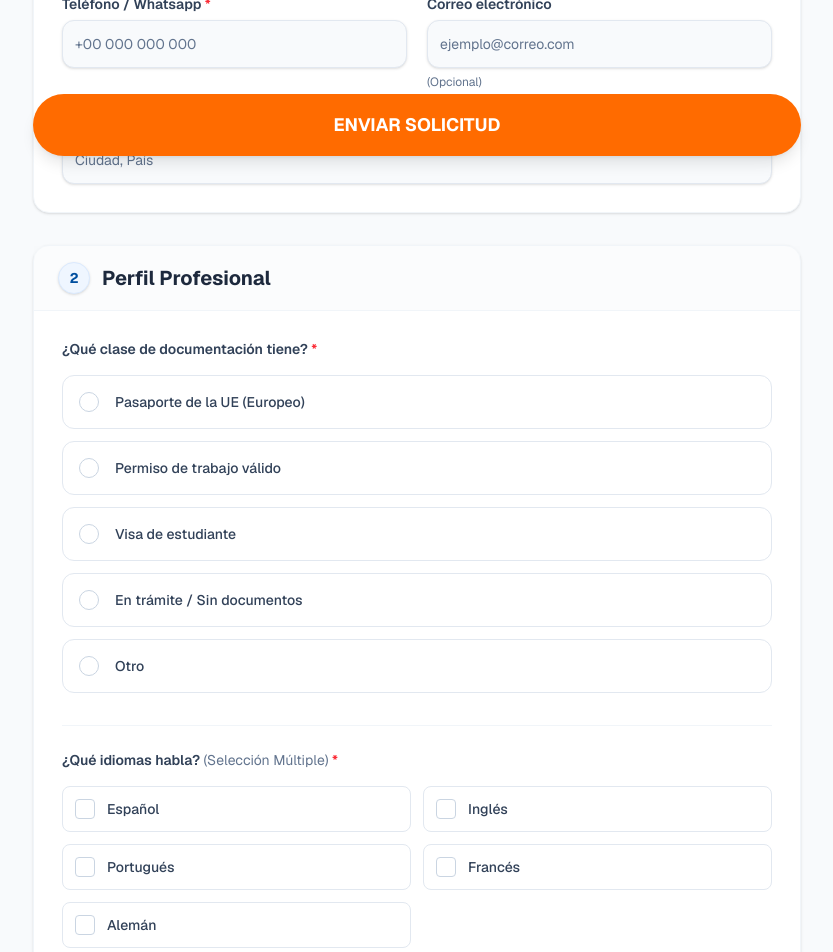
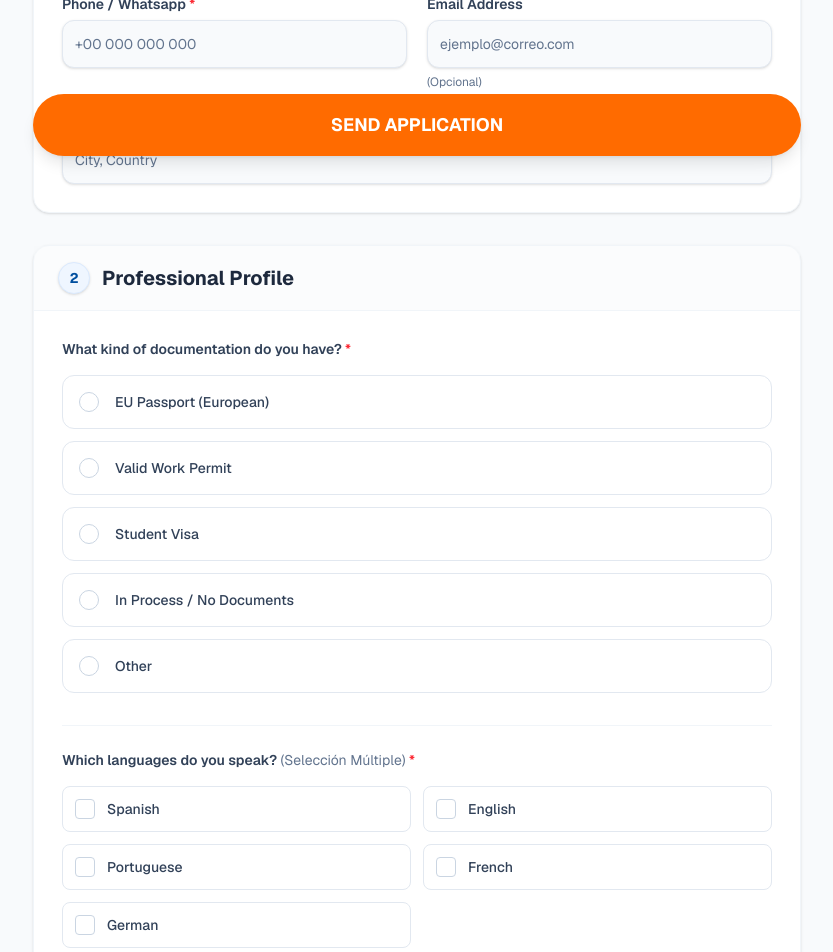
Before and after one commit to viathevalter/MCS-Contratacao, a Next.js app in the folder apps/landing/: page /en/vagas in a window 1280 px wide. Shown: the part 620-1572 px from the top of the page, without its empty margins (223-1056 px from the left). Built offline with nearby package versions, Linux system fonts and the light colour scheme; no server answers.

Commit message:
feat: Implementa internacionalização e a página de candidatura com suporte a múltiplos idiomas e seletor de linguagem.

```diff
--- a/apps/landing/app/[locale]/candidatar/page.tsx
+++ b/apps/landing/app/[locale]/candidatar/page.tsx
@@ -11,12 +11,13 @@ import { Input } from '../../../components/ui/Input';
 import { Card } from '../../../components/ui/Card';
 
 // Constants for form options
-const DOCUMENTATION_OPTIONS = [
-    "Pasaporte de la UE (Europeo)",
-    "Permiso de trabajo válido",
-    "Visa de estudiante",
-    "En trámite / Sin documentos",
-    "Otro"
+// Mapping for options to support translation while keeping DB values consistent
+const DOCUMENTATION_MAP = [
+    { value: "Pasaporte de la UE (Europeo)", key: "passport_ue" },
+    { value: "Permiso de trabajo válido", key: "work_permit" },
+    { value: "Visa de estudiante", key: "student_visa" },
+    { value: "En trámite / Sin documentos", key: "processing" },
+    { value: "Otro", key: "other" }
 ];
 
 const OFFER_OPTIONS = [
@@ -34,12 +35,12 @@ const OFFER_OPTIONS = [
     "Otro"
 ];
 
-const LANGUAGE_OPTIONS = [
-    "Español",
-    "Inglés",
-    "Portugués",
-    "Francés",
-    "Alemán"
+const LANGUAGE_MAP = [
+    { value: "Español", key: "spanish" },
+    { value: "Inglés", key: "english" },
+    { value: "Portugués", key: "portuguese" },
+    { value: "Francés", key: "french" },
+    { value: "Alemán", key: "german" }
 ];
 
 interface FormState {
@@ -348,10 +349,10 @@ export default function CandidateForm() {
                             <div>
                                 <label className="block text-sm font-semibold text-slate-700 mb-4">{t('documentationLabel')} <span className="text-red-500">*</span></label>
                                 <div className="space-y-3">
-                                    {DOCUMENTATION_OPTIONS.map((opt) => {
-                                        const isSelected = formData.documentation === opt;
+                                    {DOCUMENTATION_MAP.map((opt) => {
+                                        const isSelected = formData.documentation === opt.value;
                                         return (
-                                            <label key={opt}
+                                            <label key={opt.value}
                                                 className={`flex items-center p-4 border rounded-xl cursor-pointer transition-all duration-200 group
                             ${isSelected
                                                         ? 'bg-blue-50 border-[#004F9F] ring-1 ring-[#004F9F] shadow-sm'
@@ -362,7 +363,7 @@ export default function CandidateForm() {
                                                 <input
                                                     type="radio"
                                                     name="documentation"
-                                                    value={opt}
+                                                    value={opt.value}
                                                     checked={isSelected}
                                                     onChange={handleInputChange}
                                                     className="hidden"
@@ -372,7 +373,7 @@ export default function CandidateForm() {
                         `}>
                                                     {isSelected && <div className="w-2 h-2 rounded-full bg-white" />}
                                                 </div>
-                                                <span className={`text-sm font-medium ${isSelected ? 'text-[#002244]' : 'text-slate-700'}`}>{opt}</span>
+                                                <span className={`text-sm font-medium ${isSelected ? 'text-[#002244]' : 'text-slate-700'}`}>{t(`options.docs.${opt.key}`)}</span>
                                             </label>
                                         );
                                     })}
@@ -393,10 +394,10 @@ export default function CandidateForm() {
                             <div className="border-t border-slate-100 pt-6">
                                 <label className="block text-sm font-semibold text-slate-700 mb-4">{t('languagesLabel')} <span className="text-slate-500 font-normal">(Selección Múltiple)</span> <span className="text-red-500">*</span></label>
                                 <div className="grid grid-cols-1 sm:grid-cols-2 gap-3">
-                                    {LANGUAGE_OPTIONS.map((lang) => {
-                                        const isSelected = formData.languages.has(lang);
+                                    {LANGUAGE_MAP.map((lang) => {
+                                        const isSelected = formData.languages.has(lang.value);
                                         return (
-                                            <label key={lang}
+                                            <label key={lang.value}
                                                 className={`flex items-center p-3 border rounded-lg cursor-pointer transition-all duration-200 select-none
                             ${isSelected
                                                         ? 'bg-blue-50 border-[#004F9F] text-[#002244] shadow-sm'
@@ -407,7 +408,7 @@ export default function CandidateForm() {
                                                 <input
                                                     type="checkbox"
                                                     checked={isSelected}
-                                                    onChange={() => handleCheckboxChange(lang)}
+                                                    onChange={() => handleCheckboxChange(lang.value)}
                                                     className="hidden"
                                                 />
                                                 <div className={`w-5 h-5 rounded border flex items-center justify-center mr-3 transition-colors flex-shrink-0
@@ -417,7 +418,7 @@ export default function CandidateForm() {
                                                         <svg className="w-3.5 h-3.5" fill="none" stroke="currentColor" viewBox="0 0 24 24"><path strokeLinecap="round" strokeLinejoin="round" strokeWidth="3" d="M5 13l4 4L19 7" /></svg>
                                                     )}
                                                 </div>
-                                                <span className="text-sm font-medium">{lang}</span>
+                                                <span className="text-sm font-medium">{t(`options.languages.${lang.key}`)}</span>
                                             </label>
                                         );
                                     })}
--- a/apps/landing/components/LanguageSelector.tsx
+++ b/apps/landing/components/LanguageSelector.tsx
@@ -28,6 +28,7 @@ export default function LanguageSelector() {
                 disabled={isPending}
             >
                 <option value="es">🇪🇸 ES</option>
+                <option value="en">🇺🇸 EN</option>
                 <option value="pt">🇵🇹 PT</option>
                 <option value="it">🇮🇹 IT</option>
                 <option value="fr">🇫🇷 FR</option>
--- a/apps/landing/i18n.ts
+++ b/apps/landing/i18n.ts
@@ -2,7 +2,7 @@ import { getRequestConfig } from 'next-intl/server';
 
 export default getRequestConfig(async ({ requestLocale }) => {
     let locale = await requestLocale;
-    if (!locale || !['es', 'pt', 'it', 'fr'].includes(locale)) locale = 'es';
+    if (!locale || !['es', 'pt', 'it', 'fr', 'en'].includes(locale)) locale = 'es';
 
     return {
         locale,
--- /dev/null
+++ b/apps/landing/messages/en.json
@@ -0,0 +1,59 @@
+{
+    "Index": {
+        "title": "NO ONE CONNECTS YOU WITH INDUSTRIAL TALENT LIKE WE DO",
+        "subtitle": "At Wolter's Contratação, we specialize in recruiting and supplying skilled labor, connecting companies with trained professionals for industrial projects."
+    },
+    "CandidateForm": {
+        "title": "Job Offers",
+        "subtitle": "Work opportunities in the European Union. Complete the form to start your application process.",
+        "personalData": "Personal Data",
+        "nameLabel": "Full Name",
+        "namePlaceholder": "Your first and last name",
+        "phoneLabel": "Phone / Whatsapp",
+        "emailLabel": "Email Address",
+        "locationLabel": "Where are you currently located?",
+        "locationPlaceholder": "City, Country",
+        "profileData": "Professional Profile",
+        "documentationLabel": "What kind of documentation do you have?",
+        "documentationPlaceholder": "Specify your documentation",
+        "languagesLabel": "Which languages do you speak?",
+        "languageOtherPlaceholder": "Other language (optional)",
+        "interestLabel": "Interest and Documents",
+        "offerLabel": "Select the offer of your interest",
+        "offerPlaceholder": "Specify the area of interest",
+        "fileLabel": "Attach CV and certifications",
+        "uploadButton": "Upload a file",
+        "dragDrop": "or drag and drop",
+        "changeFile": "Change file",
+        "observationsLabel": "Observations",
+        "observationsPlaceholder": "Additional relevant information...",
+        "submitButton": "SEND APPLICATION",
+        "submittingButton": "Sending...",
+        "successTitle": "Application sent successfully!",
+        "successMessage": "We have received your information correctly.",
+        "registrationNumber": "Registration Number",
+        "sendAnother": "Send another application",
+        "backHome": "Back to Home",
+        "validationError": "Please complete all required fields marked with *",
+        "submissionError": "There was an error saving your application. Please try again.",
+        "options": {
+            "docs": {
+                "passport_ue": "EU Passport (European)",
+                "work_permit": "Valid Work Permit",
+                "student_visa": "Student Visa",
+                "processing": "In Process / No Documents",
+                "other": "Other"
+            },
+            "languages": {
+                "spanish": "Spanish",
+                "english": "English",
+                "portuguese": "Portuguese",
+                "french": "French",
+                "german": "German"
+            }
+        }
+    },
+    "LanguageSelector": {
+        "label": "Language"
+    }
+}
--- a/apps/landing/messages/es.json
+++ b/apps/landing/messages/es.json
@@ -35,7 +35,23 @@
         "sendAnother": "Enviar otra solicitud",
         "backHome": "Volver al inicio",
         "validationError": "Por favor, complete todos los campos obligatorios marcados con *",
-        "submissionError": "Hubo un error al guardar su solicitud. Intente nuevamente."
+        "submissionError": "Hubo un error al guardar su solicitud. Intente nuevamente.",
+        "options": {
+            "docs": {
+                "passport_ue": "Pasaporte de la UE (Europeo)",
+                "work_permit": "Permiso de trabajo válido",
+                "student_visa": "Visa de estudiante",
+                "processing": "En trámite / Sin documentos",
+                "other": "Otro"
+            },
+            "languages": {
+                "spanish": "Español",
+                "english": "Inglés",
+                "portuguese": "Portugués",
+                "french": "Francés",
+                "german": "Alemán"
+            }
+        }
     },
     "LanguageSelector": {
         "label": "Idioma"
--- a/apps/landing/messages/fr.json
+++ b/apps/landing/messages/fr.json
@@ -35,7 +35,23 @@
         "sendAnother": "Envoyer une autre candidature",
         "backHome": "Retour à l'accueil",
         "validationError": "Veuillez remplir tous les champs obligatoires marqués d'un *",
-        "submissionError": "Une erreur s'est produite lors de l'enregistrement de votre candidature. Veuillez réessayer."
+        "submissionError": "Une erreur s'est produite lors de l'enregistrement de votre candidature. Veuillez réessayer.",
+        "options": {
+            "docs": {
+                "passport_ue": "Passeport UE (Européen)",
+                "work_permit": "Permis de travail valide",
+                "student_visa": "Visa étudiant",
+                "processing": "En cours / Sans documents",
+                "other": "Autre"
+            },
+            "languages": {
+                "spanish": "Espagnol",
+                "english": "Anglais",
+                "portuguese": "Portugais",
+                "french": "Français",
+                "german": "Allemand"
+            }
+        }
     },
     "LanguageSelector": {
         "label": "Langue"
--- a/apps/landing/messages/it.json
+++ b/apps/landing/messages/it.json
@@ -35,7 +35,23 @@
         "sendAnother": "Invia un'altra candidatura",
         "backHome": "Torna alla home",
         "validationError": "Si prega di compilare tutti i campi obbligatori contrassegnati con *",
-        "submissionError": "Si è verificato un errore durante il salvataggio della tua candidatura. Riprova."
+        "submissionError": "Si è verificato un errore durante il salvataggio della tua candidatura. Riprova.",
+        "options": {
+            "docs": {
+                "passport_ue": "Passaporto UE (Europeo)",
+                "work_permit": "Permesso di lavoro valido",
+                "student_visa": "Visto studentesco",
+                "processing": "In elaborazione / Senza documenti",
+                "other": "Altro"
+            },
+            "languages": {
+                "spanish": "Spagnolo",
+                "english": "Inglese",
+                "portuguese": "Portoghese",
+                "french": "Francese",
+                "german": "Tedesco"
+            }
+        }
     },
     "LanguageSelector": {
         "label": "Lingua"
--- a/apps/landing/messages/pt.json
+++ b/apps/landing/messages/pt.json
@@ -35,7 +35,23 @@
         "sendAnother": "Enviar outra candidatura",
         "backHome": "Voltar ao início",
         "validationError": "Por favor, preencha todos os campos obrigatórios marcados com *",
-        "submissionError": "Houve um erro ao salvar sua candidatura. Tente novamente."
+        "submissionError": "Houve um erro ao salvar sua solicitação. Tente novamente.",
+        "options": {
+            "docs": {
+                "passport_ue": "Passaporte da UE (Europeu)",
+                "work_permit": "Permissão de trabalho válida",
+                "student_visa": "Visto de estudante",
+                "processing": "Em trâmite / Sem documentos",
+                "other": "Outro"
+            },
+            "languages": {
+                "spanish": "Espanhol",
+                "english": "Inglês",
+                "portuguese": "Português",
+                "french": "Francês",
+                "german": "Alemão"
+            }
+        }
     },
     "LanguageSelector": {
         "label": "Idioma"
--- a/apps/landing/navigation.ts
+++ b/apps/landing/navigation.ts
@@ -3,7 +3,7 @@ import { createNavigation } from 'next-intl/navigation';
 
 export const routing = defineRouting({
     // A list of all locales that are supported
-    locales: ['es', 'pt', 'it', 'fr'],
+    locales: ['es', 'pt', 'it', 'fr', 'en'],
 
     // Used when no locale matches
     defaultLocale: 'es'
```
